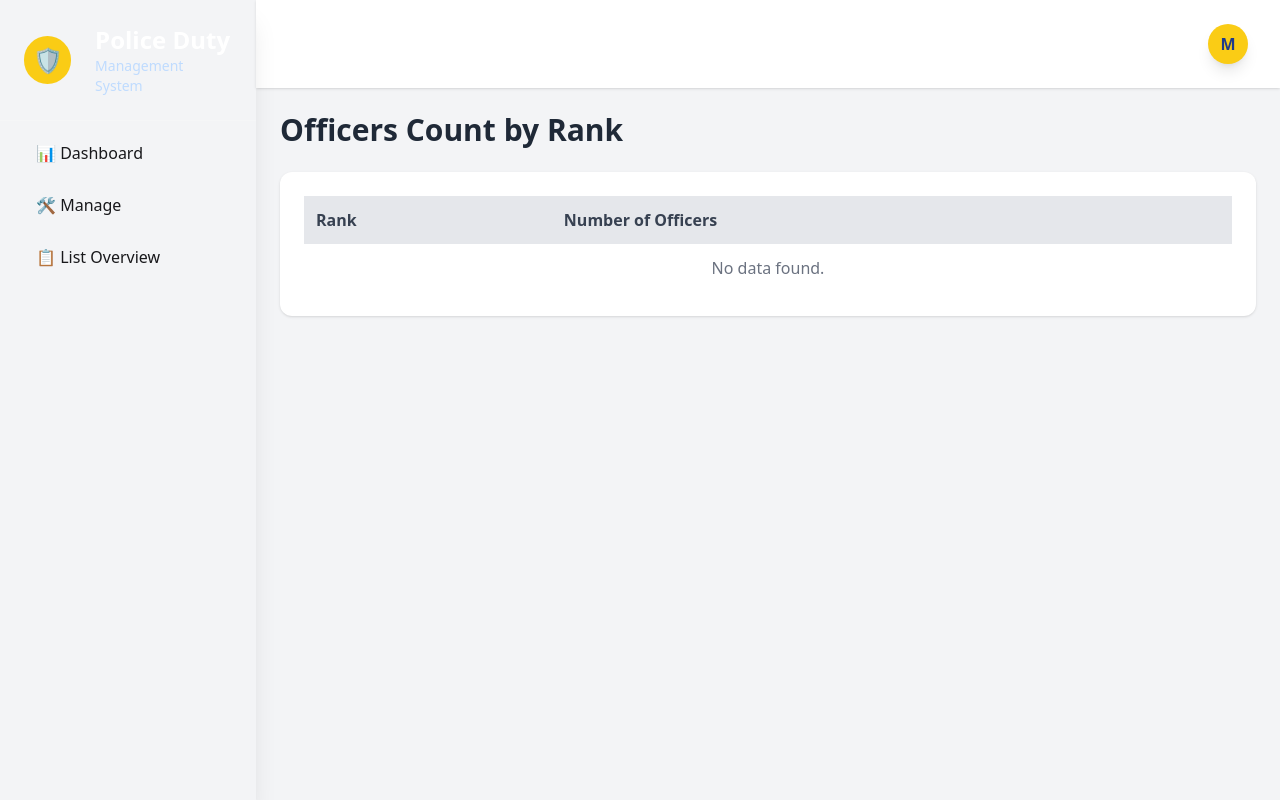
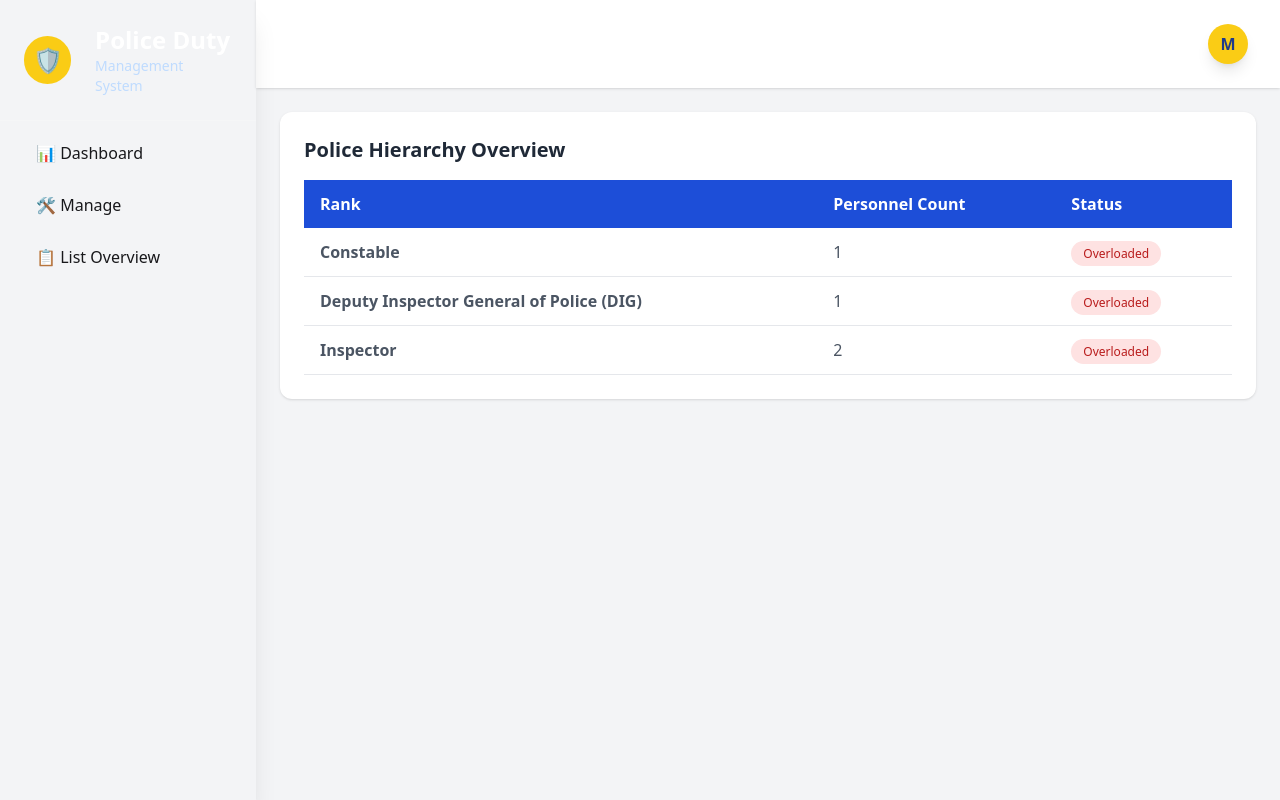
Before and after one commit to jasvant0020/Pollice_Duty_management, a Django app: page /police_hierarchy_table/ in a window 1280 px wide. Run offline with Django 5.2, Linux system fonts and the light colour scheme; data comes from the database, SQL or seed files in the repository; both versions use the stored data as it was after the commit; style sheets or scripts are compiled from the project's sources; some libraries are stand-ins or nearby versions.

Commit message:
rank wise user count working

```diff
--- a/app/templates/admin_panel/police_hierarchy_table.html
+++ b/app/templates/admin_panel/police_hierarchy_table.html
@@ -4,29 +4,44 @@
 {% block content %}
 
 <!-- Police Hierarchy Table -->
-<h1 class="text-3xl font-bold text-gray-800 mb-6">Officers Count by Rank</h1>
+<div class="bg-white shadow rounded-xl p-6">
 
-<div class="bg-white shadow rounded-xl p-6">
-    <table class="w-full border-collapse text-left">
-        <thead>
-            <tr class="bg-gray-200 text-gray-700">
-                <th class="p-3">Rank</th>
-                <th class="p-3">Number of Officers</th>
+    <h2 class="text-xl text-gray-800 font-bold mb-4">Police Hierarchy Overview</h2>
+
+    <table class="min-w-full border-collapse">
+        <thead class="bg-blue-700 text-white">
+            <tr>
+                <th class="text-left py-3 px-4">Rank</th>
+                <th class="text-left py-3 px-4">Personnel Count</th>
+                <th class="text-left py-3 px-4">Status</th>
             </tr>
         </thead>
+
         <tbody>
-            {% for item in rank_counts %}
-            <tr class="border-b hover:bg-gray-50">
-                <td class="p-3 text-gray-900">{{ item.rank }}</td>
-                <td class="p-3 text-gray-900">{{ item.count }}</td>
+            {% for r in rank_status %}
+            <tr class="border-b hover:bg-gray-50 transition">
+                <td class="py-3 px-4 font-semibold text-gray-600">{{ r.rank }}</td>
+                <td class="py-3 px-4 text-gray-600">{{ r.count }}</td>
+                <td class="py-3 px-4">
+                    {% if r.badge_color == 'green' %}
+                        <span class="px-3 py-1 bg-green-100 text-green-700 rounded-full text-xs">{{ r.status }}</span>
+                    {% elif r.badge_color == 'yellow' %}
+                        <span class="px-3 py-1 bg-yellow-100 text-yellow-700 rounded-full text-xs">{{ r.status }}</span>
+                    {% elif r.badge_color == 'red' %}
+                        <span class="px-3 py-1 bg-red-100 text-red-700 rounded-full text-xs">{{ r.status }}</span>
+                    {% endif %}
+                </td>
             </tr>
             {% empty %}
             <tr>
-                <td colspan="2" class="p-3 text-center text-gray-500">No data found.</td>
+                <td colspan="3" class="text-center text-gray-500 p-4">No data available</td>
             </tr>
             {% endfor %}
         </tbody>
+
     </table>
+
 </div>
 
+
 {% endblock %}
--- a/app/views.py
+++ b/app/views.py
@@ -92,7 +92,39 @@ def admin_dashboard(request):
 def manage(request):
     return render(request, "admin_panel/manage.html")
 def police_hierarchy_table(request):
-    return render(request, "admin_panel/police_hierarchy_table.html")
+    # Group by rank and count personnel
+    rank_counts = Officer.objects.values('rank').annotate(personnel_count=Count('id'))
+
+    # Prepare status based on count (you can adjust thresholds later)
+    rank_status = []
+    for rc in rank_counts:
+        count = rc['personnel_count']
+        rank = rc['rank']
+
+        # Example: define status logic (can adjust as needed)
+        if count >= 10:
+            status = "Active"
+            badge_color = "green"
+        elif 5 <= count < 10:
+            status = "Partially Filled"
+            badge_color = "yellow"
+        else:
+            status = "Overloaded"
+            badge_color = "red"
+
+        rank_status.append({
+            'rank': rank,
+            'count': count,
+            'status': status,
+            'badge_color': badge_color
+        })
+
+    context = {
+        'rank_status': rank_status
+    }
+
+    return render(request, 'admin_panel/police_hierarchy_table.html', context)
+
 def manage_users(request):
     return render(request, "admin_panel/manage_users.html")
 def manage_police_categories(request):
```
Also changed, not shown: db.sqlite3.
